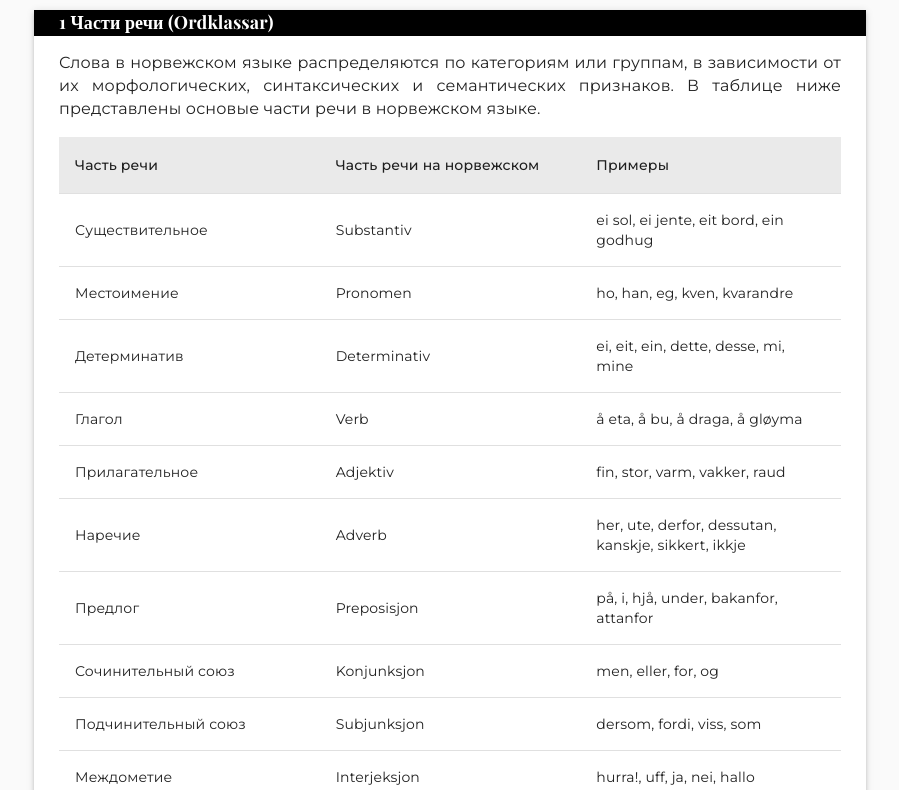
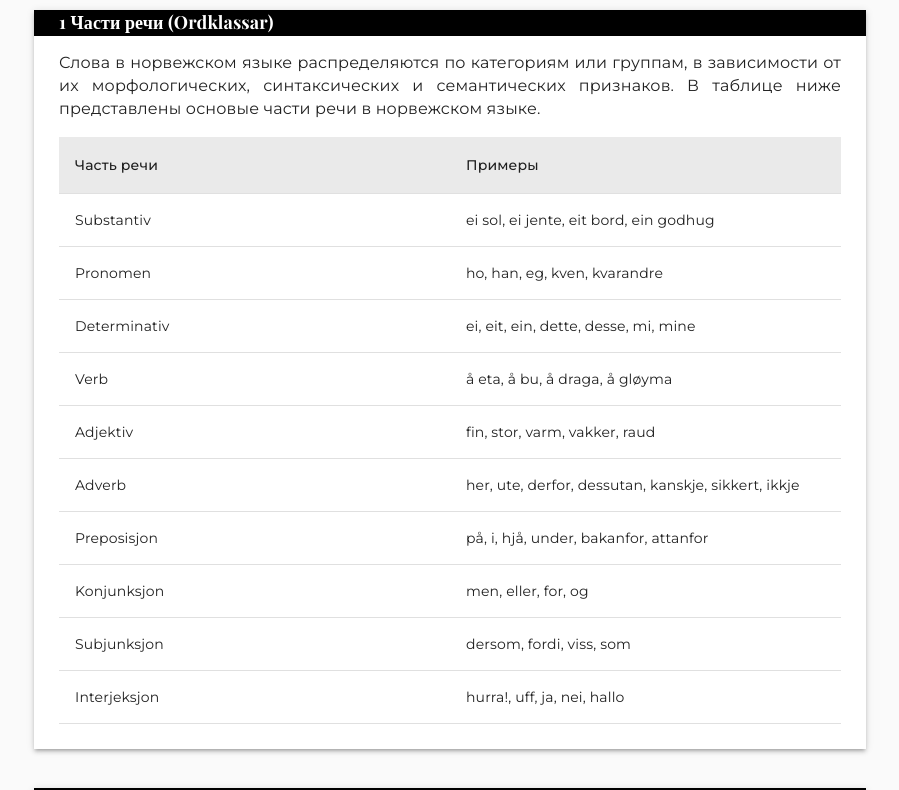
Before and after one commit to goudbes/nynorskpaarussisk, a React (Create React App) app: page / in a window 1280 px wide. Shown: the part 420-1210 px from the top of the page, without its empty margins (190-1089 px from the left). Built offline with nearby package versions, Linux system fonts and the light colour scheme; a web font is replaced by a local one.

Commit message:
added more examples and changed ordklassar table

```diff
--- a/src/components/Ordklassar.js
+++ b/src/components/Ordklassar.js
@@ -7,21 +7,21 @@ import TableCell from '@material-ui/core/TableCell';
 import TableHead from '@material-ui/core/TableHead';
 import TableRow from '@material-ui/core/TableRow';
 
-function createData(ordklasse_ru, ordklasse_nn, eksempel) {
-    return { ordklasse_ru, ordklasse_nn, eksempel };
+function createData(ordklasse_nn, eksempel) {
+    return { ordklasse_nn, eksempel };
 }
 
 const rows = [
-    createData('Существительное', 'Substantiv', 'ei sol, ei jente, eit bord, ein godhug'),
-    createData('Местоимение', 'Pronomen', 'ho, han, eg, kven, kvarandre'),
-    createData('Детерминатив', 'Determinativ', 'ei, eit, ein, dette, desse, mi, mine'),
-    createData('Глагол', 'Verb', 'å eta, å bu, å draga, å gløyma'),
-    createData('Прилагательное', 'Adjektiv', 'fin, stor, varm, vakker, raud'),
-    createData('Наречие', 'Adverb', 'her, ute, derfor, dessutan, kanskje, sikkert, ikkje'),
-    createData('Предлог', 'Preposisjon', 'på, i, hjå, under, bakanfor, attanfor'),
-    createData('Сочинительный союз', 'Konjunksjon', 'men, eller, for, og'),
-    createData('Подчинительный союз', 'Subjunksjon', 'dersom, fordi, viss, som'),
-    createData('Междометие', 'Interjeksjon', 'hurra!, uff, ja, nei, hallo'),];
+    createData(<span data-tip="Существительное">Substantiv</span>, 'ei sol, ei jente, eit bord, ein godhug'),
+    createData(<span data-tip="Местоимение">Pronomen</span>, 'ho, han, eg, kven, kvarandre'),
+    createData(<span data-tip="Детерминатив">Determinativ</span>, 'ei, eit, ein, dette, desse, mi, mine'),
+    createData(<span data-tip="Глагол">Verb</span>, 'å eta, å bu, å draga, å gløyma'),
+    createData(<span data-tip="Прилагательное">Adjektiv</span>, 'fin, stor, varm, vakker, raud'),
+    createData(<span data-tip="Наречие">Adverb</span>, 'her, ute, derfor, dessutan, kanskje, sikkert, ikkje'),
+    createData(<span data-tip="Предлог">Preposisjon</span>, 'på, i, hjå, under, bakanfor, attanfor'),
+    createData(<span data-tip="Сочинительный союз">Konjunksjon</span>, 'men, eller, for, og'),
+    createData(<span data-tip="Подчинительный союз">Subjunksjon</span>, 'dersom, fordi, viss, som'),
+    createData(<span data-tip="Междометие">Interjeksjon</span>, 'hurra!, uff, ja, nei, hallo'),];
 
 class Ordklassar extends React.Component {
     render() {
@@ -37,17 +37,15 @@ class Ordklassar extends React.Component {
                         <TableHead style={{ backgroundColor: "#eaeaea" }}>
                             <TableRow>
                                 <TableCell>Часть речи</TableCell>
-                                <TableCell align="left">Часть речи на норвежском</TableCell>
                                 <TableCell align="left">Примеры</TableCell>
                             </TableRow>
                         </TableHead>
                         <TableBody>
-                            {rows.map((row) => (
-                                <TableRow key={row.ordklasse_nn}>
+                            {rows.map((row, i) => (
+                                <TableRow key={i}>
                                     <TableCell component="th" scope="row">
-                                        {row.ordklasse_ru}
+                                        {row.ordklasse_nn}
                                     </TableCell>
-                                    <TableCell align="left">{row.ordklasse_nn}</TableCell>
                                     <TableCell align="left">{row.eksempel}</TableCell>
                                 </TableRow>
                             ))}
--- a/src/components/Substantiv.js
+++ b/src/components/Substantiv.js
@@ -59,6 +59,8 @@ const feminineWordsUmlaut = [
 const feminineForeign = [
     ['ei madonna', 'madonnaa', 'madonnaer','madonnaene'],
     ['ei diva', 'divaa', 'divaer', 'divaene'],
+    ['ei ballerina', 'ballerinaa', 'ballerinaer', 'ballerinaene'],
+    ['ei tsarina', 'tsarinaa', 'tsarinaer', 'tsarinaene'],
 ]
 
 
--- a/src/helpers/ConjugationTable.js
+++ b/src/helpers/ConjugationTable.js
@@ -22,7 +22,7 @@ const conjugationTableStyles = {
 class ConjugationTable extends React.Component {
     render() {
         return (
-            <Table aria-label={this.props.aria}>
+            <Table size="small" aria-label={this.props.aria}>
                 <TableHead style={conjugationTableStyles.tableHead}>
                     <TableRow>
                         {this.props.headers.map((value, i) => { return <TableCell key={i}>{value}</TableCell> })}
--- a/src/interface/Menu.js
+++ b/src/interface/Menu.js
@@ -31,6 +31,7 @@ const ordklassar = {
     verb: 'Глагол',
     adjektiv: 'Прилагательное',
     adverb: 'Наречие',
+    preposisjon: 'Предлог',
     konjunksjon: 'Сочинительный союз',
     subjunksjon: 'Подчинительный союз',
     interjeksjon: 'Междометие',
--- a/src/stylesheets/box.css
+++ b/src/stylesheets/box.css
@@ -76,7 +76,7 @@ p #year {
 }
 
 
-@media only screen and (max-width: 600px) {
+@media only screen and (max-width: 1000px) {
     table {
         word-break: break-word;
         overflow-wrap:break-word;
```
Also changed, not shown: 1 other file (tests, documents, lock files or other folders).
